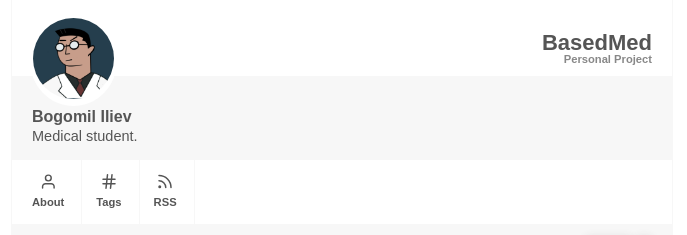
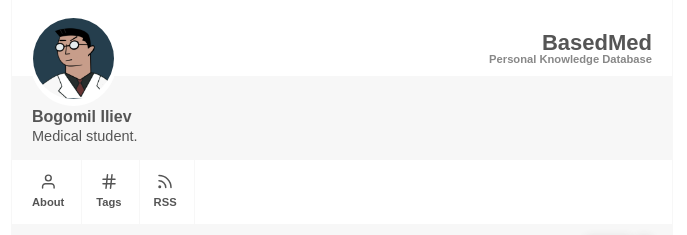
Before and after one commit to ilievmd/BasedMed, a Jekyll site: the page built from index.md, in a window 1280 px wide. Shown: the top 235 px of the page, without its empty margins (298-985 px from the left). Built offline with Jekyll 4.4.1, drawn with Linux system fonts in a browser that asks for light colours.

Commit message:
Update _config.yml

```diff
--- a/_config.yml
+++ b/_config.yml
@@ -45,7 +45,7 @@ tagline: # subheading won't work without a tagline,
          # the subheading to support the main heading
          # which in this case is 'Knowledge Continuum'
   enabled: true
-  name: Personal Project
+  name: Personal Knowledge Database
 copyright:
   year: 2022
   msg: BasedMed - Bogomil Iliev # This is a mandatory attribute for copyright to be displayed
```
